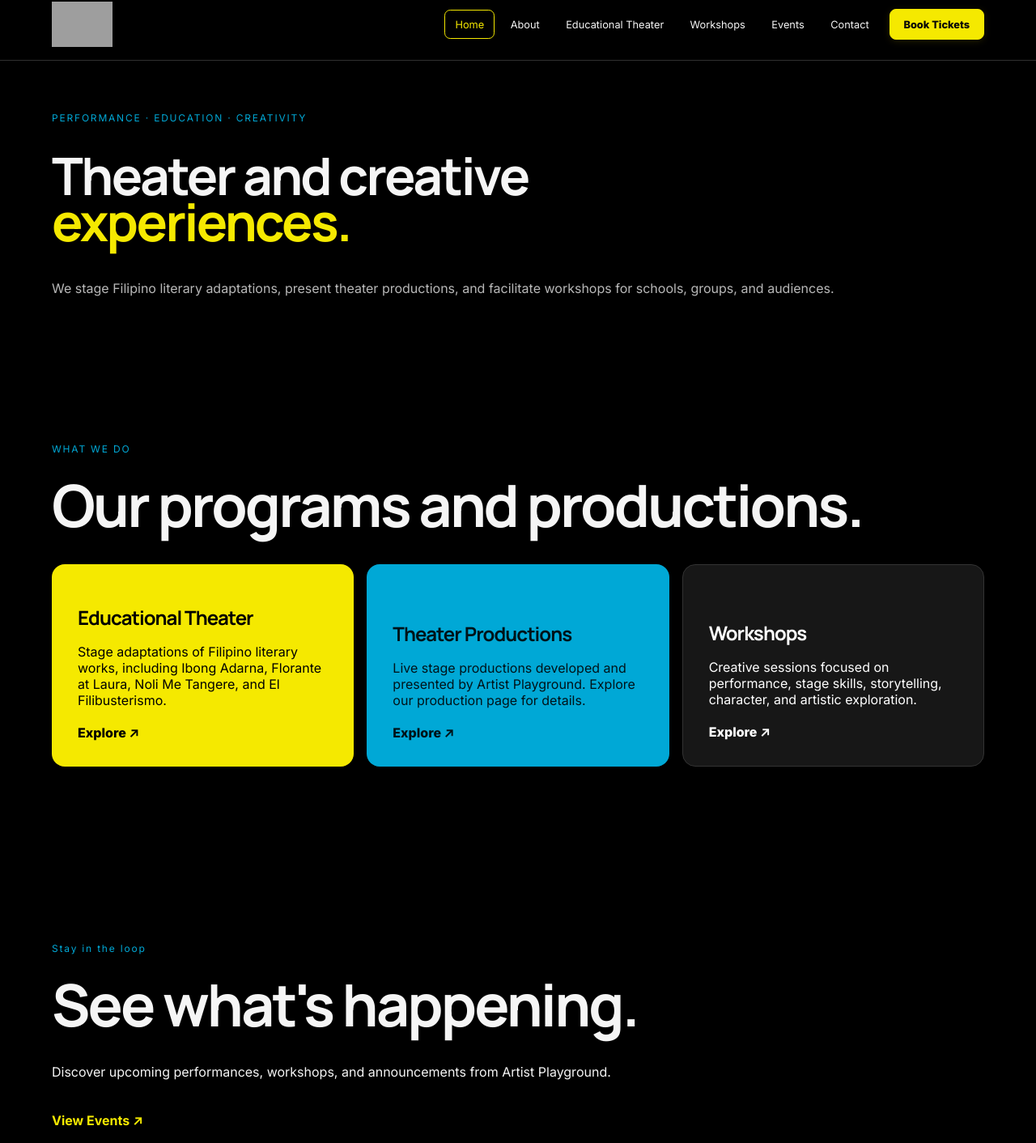
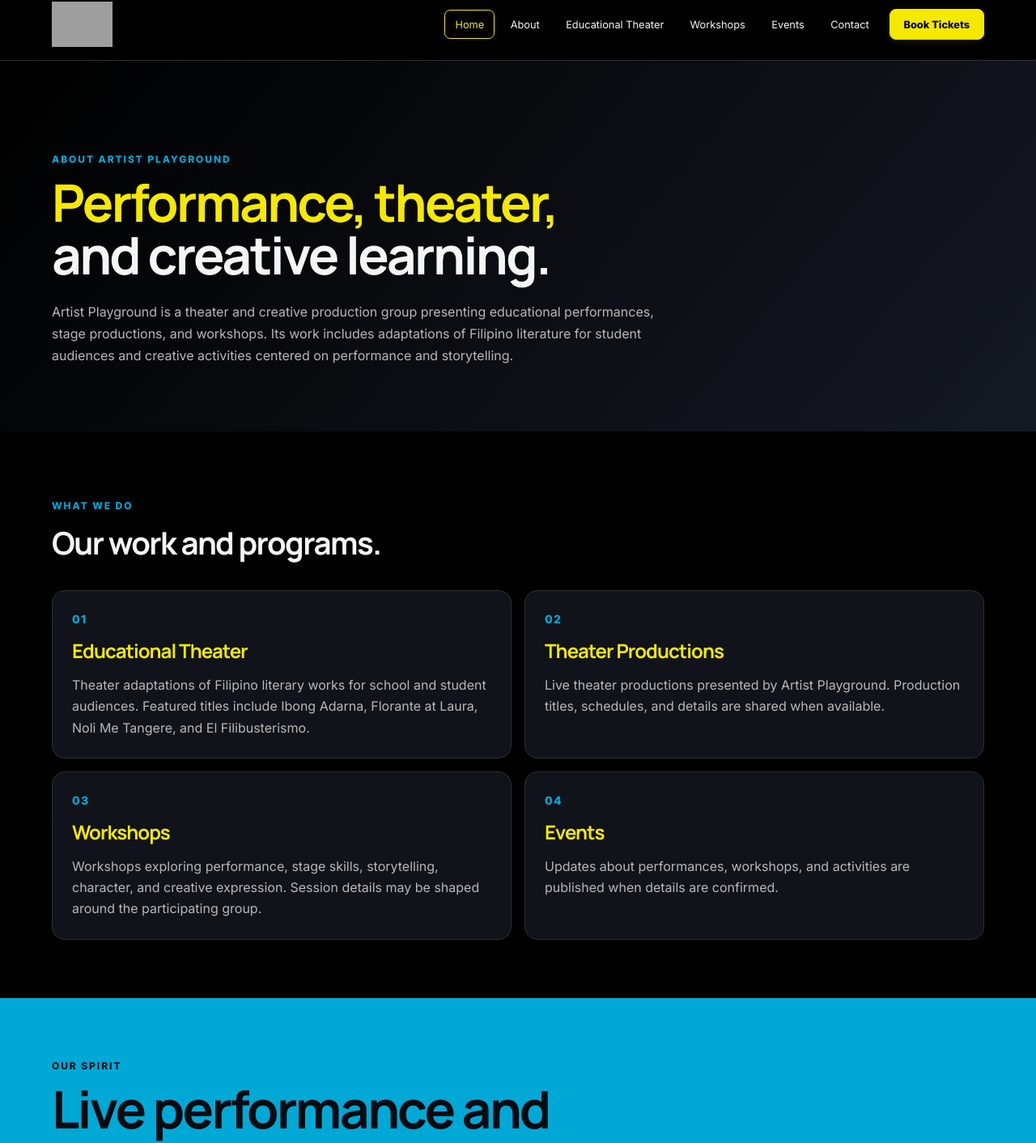
Before and after one commit to web2table/artistplayground, a Next.js app: page / in a window 1280 px wide. Shown: the part 14-1426 px from the top of the page at 81% size. Built offline with nearby package versions, Linux system fonts and the light colour scheme; no server answers; grey boxes are pictures that could not be loaded.

Commit message:
Make About content the single Artist Playground landing page

```diff
--- a/src/app/page.tsx
+++ b/src/app/page.tsx
@@ -1,29 +1,14 @@
 'use client';
 
-import Link from 'next/link';
+export default function AboutPage(){return <div className="ap-page ap-page-about">
+<section className="hero"><p className="eyebrow">ABOUT ARTIST PLAYGROUND</p><h1>Performance, theater,<br/><span>and creative learning.</span></h1><p className="intro">Artist Playground is a theater and creative production group presenting educational performances, stage productions, and workshops. Its work includes adaptations of Filipino literature for student audiences and creative activities centered on performance and storytelling.</p></section>
+<section className="section"><div className="section-heading"><p className="eyebrow">WHAT WE DO</p><h2 id="what-we-do">Our work and programs.</h2></div><div className="cards">
+<article className="card"><span className="number">01</span><h3>Educational Theater</h3><p>Theater adaptations of Filipino literary works for school and student audiences. Featured titles include Ibong Adarna, Florante at Laura, Noli Me Tangere, and El Filibusterismo.</p></article>
+<article className="card"><span className="number">02</span><h3>Theater Productions</h3><p>Live theater productions presented by Artist Playground. Production titles, schedules, and details are shared when available.</p></article>
+<article className="card"><span className="number">03</span><h3>Workshops</h3><p>Workshops exploring performance, stage skills, storytelling, character, and creative expression. Session details may be shaped around the participating group.</p></article>
+<article className="card"><span className="number">04</span><h3>Events</h3><p>Updates about performances, workshops, and activities are published when details are confirmed.</p></article>
+</div></section>
+<section className="statement"><p className="eyebrow">OUR SPIRIT</p><h2>Live performance and<br/>creative participation.</h2><p>Artist Playground works across theater and creative learning. Educational performances present literary works through live acting, while productions and workshops offer opportunities for audiences and participants to engage with performance in different ways.</p></section>
+<section className="cta"><h2>Working with Artist Playground.</h2><p>Schools and organizers can inquire about educational productions. Groups and partners can also reach out about theater productions, workshops, and creative collaborations.</p></section>
 
-export default function HomePage() {
-  return (
-    <div className="ap-page ap-page-home">
-      <section className="hero">
-        <p className="eyebrow">PERFORMANCE · EDUCATION · CREATIVITY</p>
-        <h1><span>Theater and creative</span><span className="yellow">experiences.</span></h1>
-        <p className="tagline"><span className="tagline-secondary">We stage Filipino literary adaptations, present theater productions, and facilitate workshops for schools, groups, and audiences.</span></p>
-      </section>
-      <section className="section">
-        <div className="section-heading"><p className="eyebrow">WHAT WE DO</p><h2>Our programs and productions.</h2></div>
-        <div className="offerings">
-          <Link className="offering yellow" href="/educational-productions/" style={{ background: "var(--ap-yellow)", color: "#000", padding: "2rem", borderRadius: "1rem", textDecoration: "none", minHeight: "250px" }}><h3>Educational Theater</h3><p>Stage adaptations of Filipino literary works, including Ibong Adarna, Florante at Laura, Noli Me Tangere, and El Filibusterismo.</p><span>Explore ↗</span></Link>
-          <Link className="offering blue" href="/productions/" style={{ background: "var(--ap-blue)", color: "#001319", padding: "2rem", borderRadius: "1rem", textDecoration: "none", minHeight: "250px" }}><h3>Theater Productions</h3><p>Live stage productions developed and presented by Artist Playground. Explore our production page for details.</p><span>Explore ↗</span></Link>
-          <Link className="offering dark" href="/workshops/" style={{ background: "#171717", border: "1px solid #333", color: "#fff", padding: "2rem", borderRadius: "1rem", textDecoration: "none", minHeight: "250px" }}><h3>Workshops</h3><p>Creative sessions focused on performance, stage skills, storytelling, character, and artistic exploration.</p><span>Explore ↗</span></Link>
-        </div>
-      </section>
-      <section className="section">
-        <p className="eyebrow">Stay in the loop</p><h2>See what&apos;s happening.</h2>
-        <p>Discover upcoming performances, workshops, and announcements from Artist Playground.</p>
-        <Link className="cta" href="/events/">View Events ↗</Link>
-      </section>
-
-    </div>
-  );
-}
+</div>}
```
